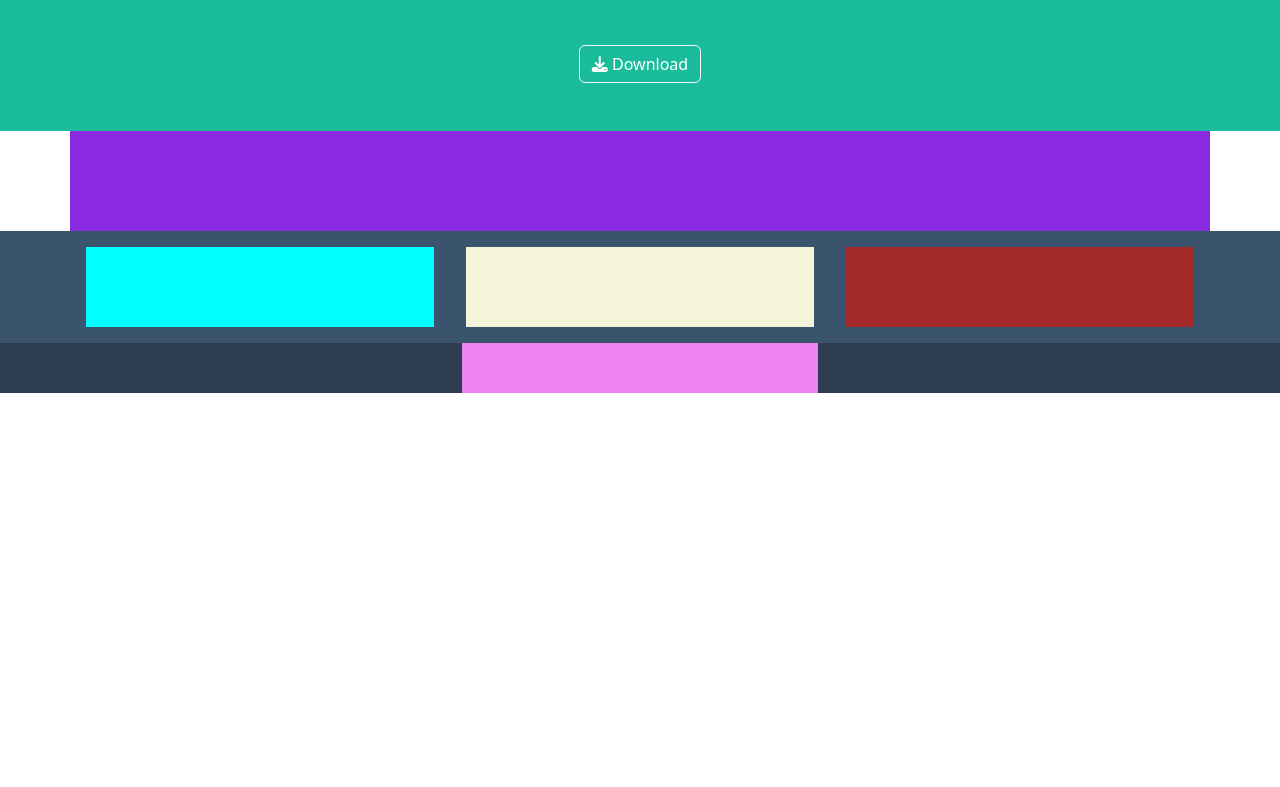
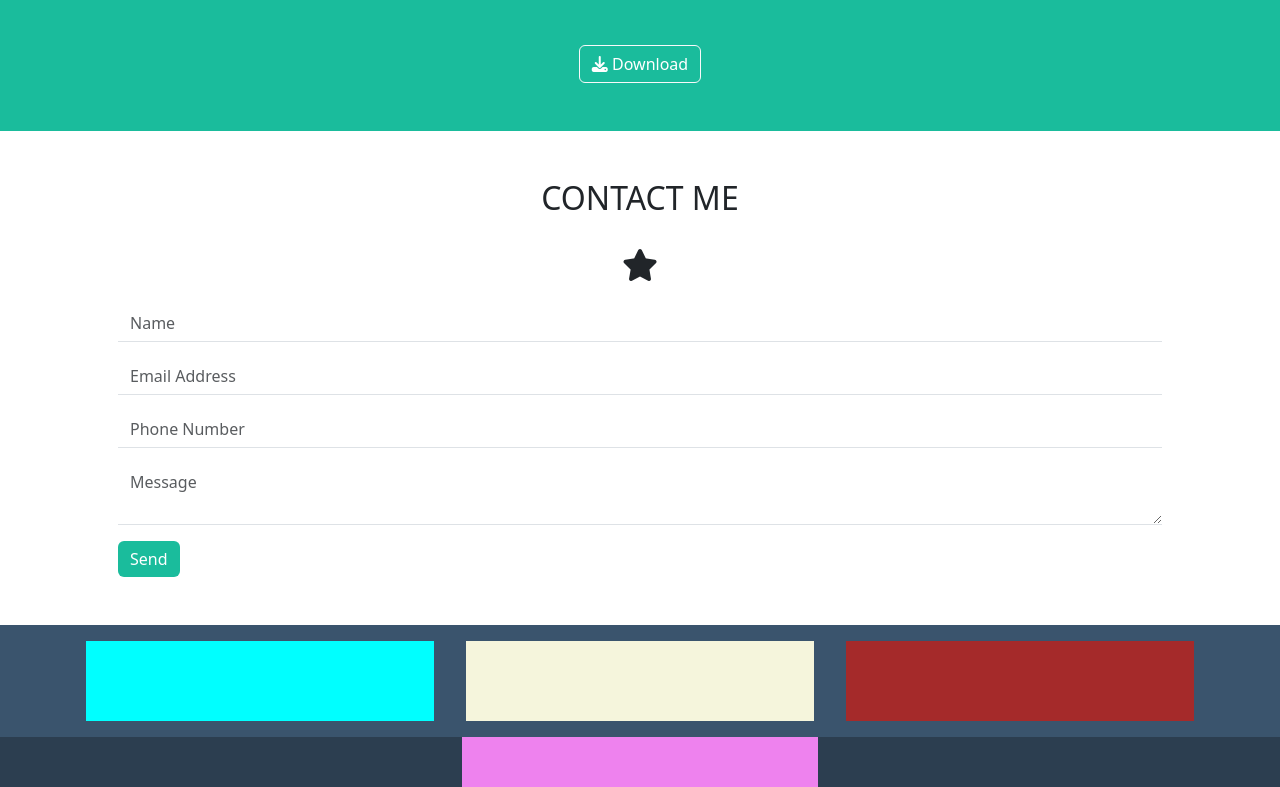
Before and after one commit to MatteoStrazzera/html-css-bootstrap-freelancer, a plain HTML site: page index.html in a window 1280 px wide. Shown: the part 1724-2511 px from the top of the page. Before the commit the page ends 2117 px from the top, so only its background shows below. Drawn offline with nearby package versions, Linux system fonts and the light colour scheme.

Commit message:
add title, icon, input and button inside section contact

```diff
--- a/assets/css/style.css
+++ b/assets/css/style.css
@@ -17,7 +17,9 @@
 }
 
 /* utilities */
-
+button.btn.btn-primary{
+    background-color: var(--Boot-primary);
+}
 
 /* #region header */
 #site_header{
--- a/index.html
+++ b/index.html
@@ -205,21 +205,32 @@
         <section id="contact">
 
             <div class="container ">
-                <div class="row justify-content-center">
-                    <div class="col-4 title">
+                <div class="row justify-content-center text-center">
+                    <div class="col-4">
+
+                        <h2 class="text-uppercase pt-5">Contact Me</h2>
 
                     </div>
+
+                    <i class="fa-solid fa-star col-12 py-4 fs-2"></i>
                 </div>
             </div>
 
-            <div class="container ">
-                <div class="row justify-content-center">
-                    <div class="col-12 list">
+            <div class="container px-5 m-auto">
 
-                    </div>
-                </div>
+                <form action="">
+
+                    <input type="text" class="form-control border-0 border-bottom rounded-0 mb-3" placeholder="Name" aria-label="Username" aria-describedby="basic-addon1">
+
+                    <input type="email" class="form-control border-0 border-bottom rounded-0 mb-3" id="exampleFormControlInput1" placeholder="Email Address">
+
+                    <input type="tel" class="form-control border-0  border-bottom rounded-0 mb-3" placeholder="Phone Number">
+
+                    <textarea class="form-control border-0  border-bottom rounded-0 mb-3" placeholder="Message" aria-label="With textarea"></textarea>
+
+                    <button type="button" class="btn btn-primary border-0 mb-5">Send</button>
+                </form>
             </div>
-
 
         </section>
         <!-- /#contact -->
```
